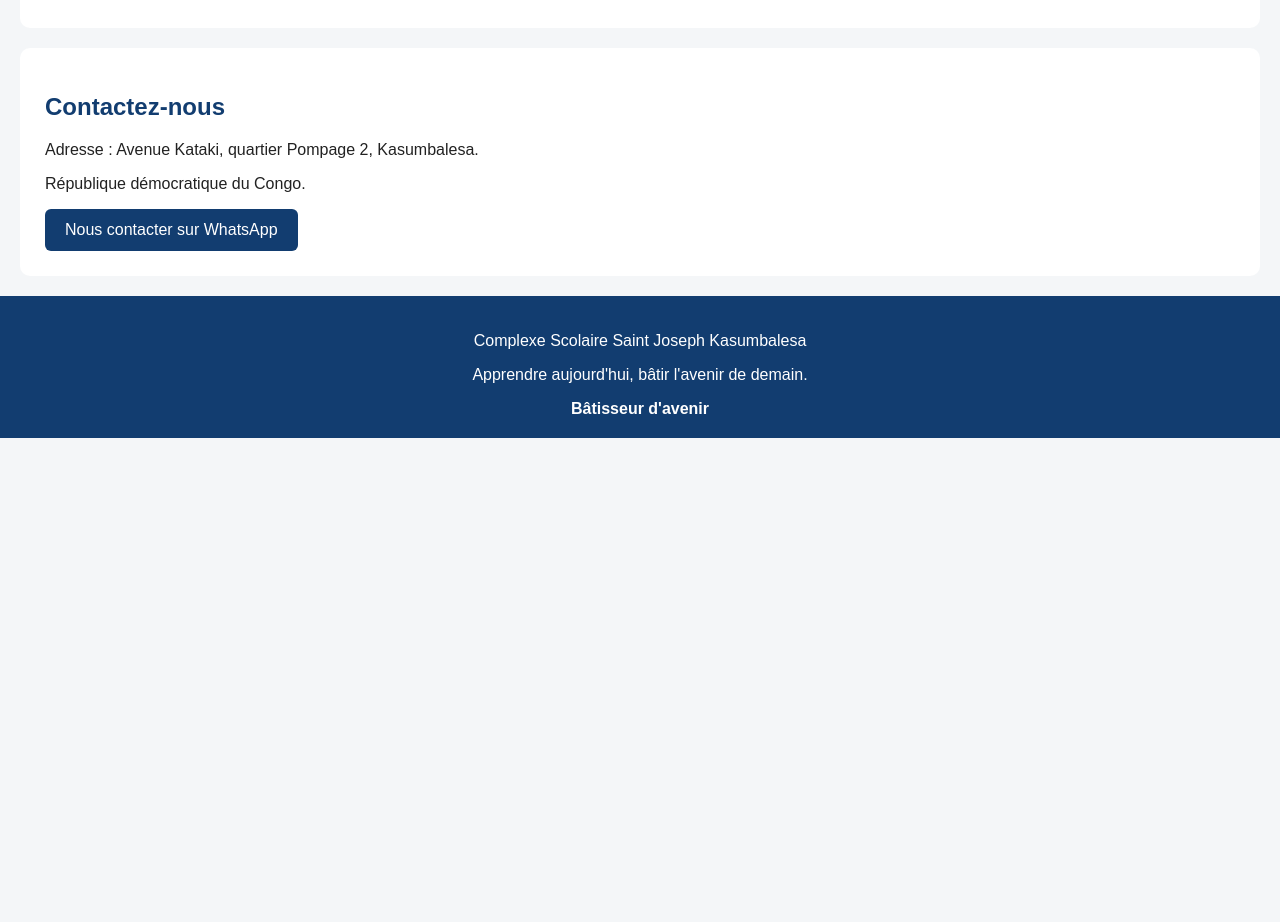
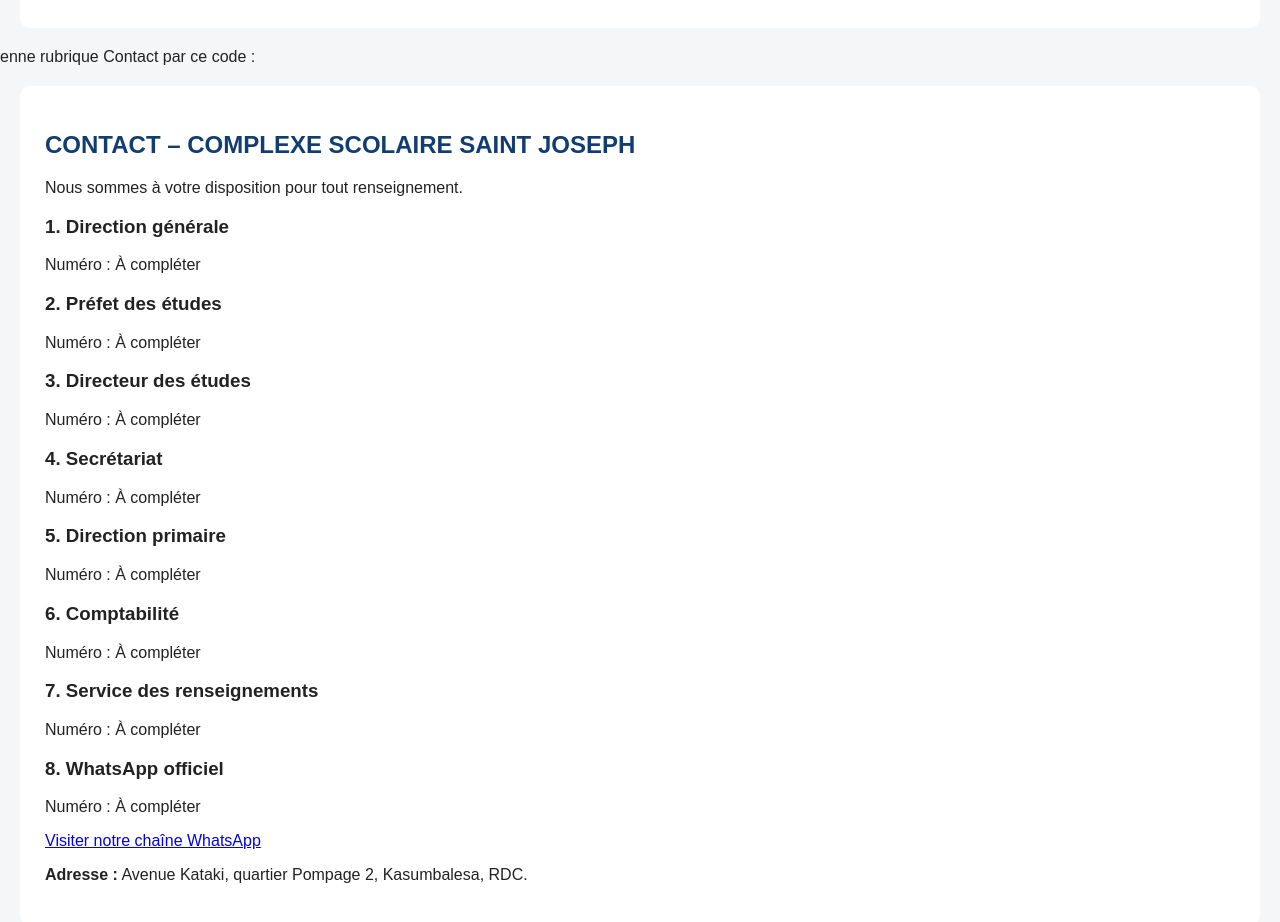
Before and after one commit to cesairekitumainizaluka/Complexe-scolaire-saint-joseph-kasumbalesa-douane, a plain HTML site: page index.html in a window 1280 px wide. Shown: the part 1100-2022 px from the top of the page. Before the commit the page ends 1538 px from the top, so only its background shows below. Drawn offline with Linux system fonts and the light colour scheme.

Commit message:
Update index.html

```diff
--- a/index.html
+++ b/index.html
@@ -98,19 +98,61 @@ footer {
 <h2>Nos activités</h2>
 <p>Sciences, informatique, mécanique, électricité, coupe et couture, scoutisme, chorales et activités religieuses.</p>
 </section>
+enne rubrique Contact par ce code :
+<section id="contact">
+<h2>CONTACT – COMPLEXE SCOLAIRE SAINT JOSEPH</h2>
 
-<section id="contact">
-<h2>Contactez-nous</h2>
-<p>Adresse : Avenue Kataki, quartier Pompage 2, Kasumbalesa.</p>
-<p>République démocratique du Congo.</p>
-<a class="button" href="https://wa.me/" target="_blank">Nous contacter sur WhatsApp</a>
+<p>Nous sommes à votre disposition pour tout renseignement.</p>
+
+<div class="contacts">
+
+<div>
+<h3>1. Direction générale</h3>
+<p>Numéro : À compléter</p>
+</div>
+
+<div>
+<h3>2. Préfet des études</h3>
+<p>Numéro : À compléter</p>
+</div>
+
+<div>
+<h3>3. Directeur des études</h3>
+<p>Numéro : À compléter</p>
+</div>
+
+<div>
+<h3>4. Secrétariat</h3>
+<p>Numéro : À compléter</p>
+</div>
+
+<div>
+<h3>5. Direction primaire</h3>
+<p>Numéro : À compléter</p>
+</div>
+
+<div>
+<h3>6. Comptabilité</h3>
+<p>Numéro : À compléter</p>
+</div>
+
+<div>
+<h3>7. Service des renseignements</h3>
+<p>Numéro : À compléter</p>
+</div>
+
+<div>
+<h3>8. WhatsApp officiel</h3>
+<p>Numéro : À compléter</p>
+<a href="https://whatsapp.com/channel/0029Vb8b6E7KrWQsqO5Brs23" target="_blank">
+Visiter notre chaîne WhatsApp
+</a>
+</div>
+
+</div>
+
+<p><strong>Adresse :</strong> Avenue Kataki, quartier Pompage 2, Kasumbalesa, RDC.</p>
+
 </section>
-
-<footer>
-<p>Complexe Scolaire Saint Joseph Kasumbalesa</p>
-<p>Apprendre aujourd'hui, bâtir l'avenir de demain.</p>
-<strong>Bâtisseur d'avenir</strong>
-</footer>
-
 </body>
 </html>
```
